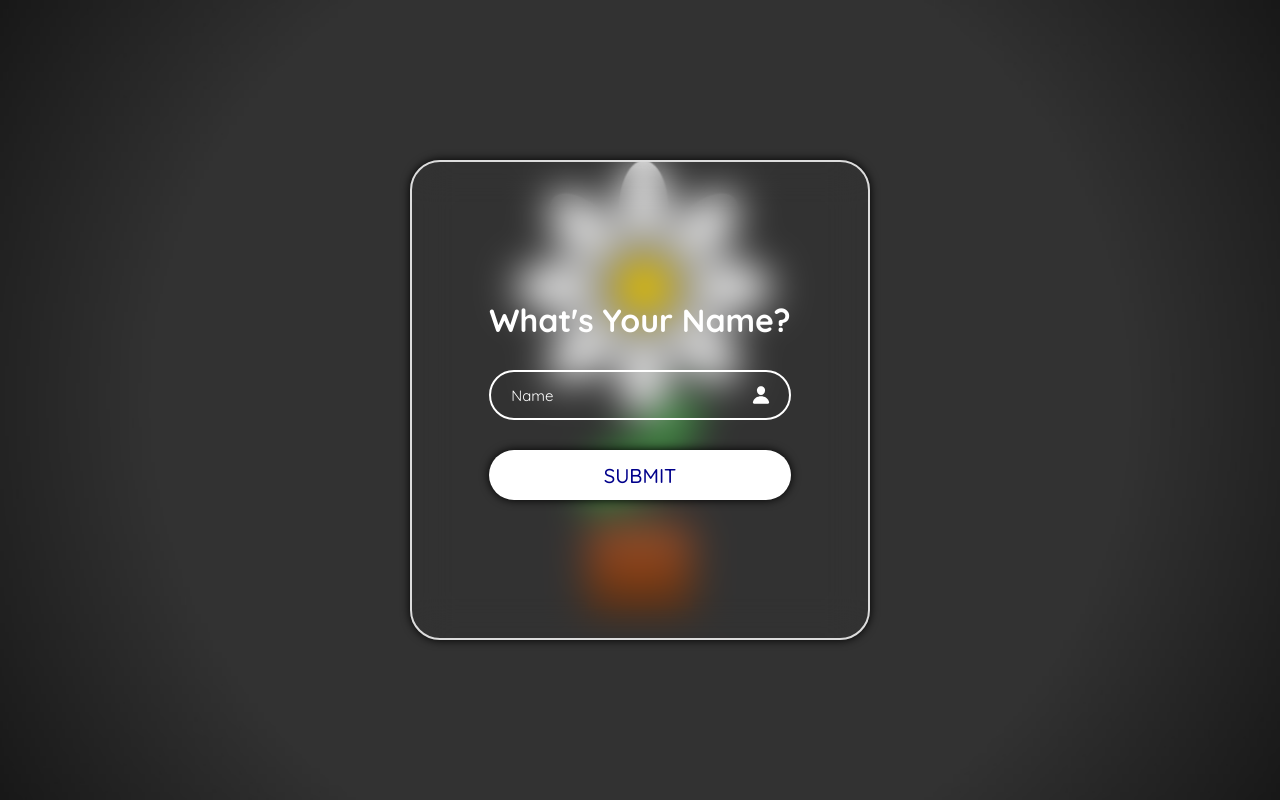
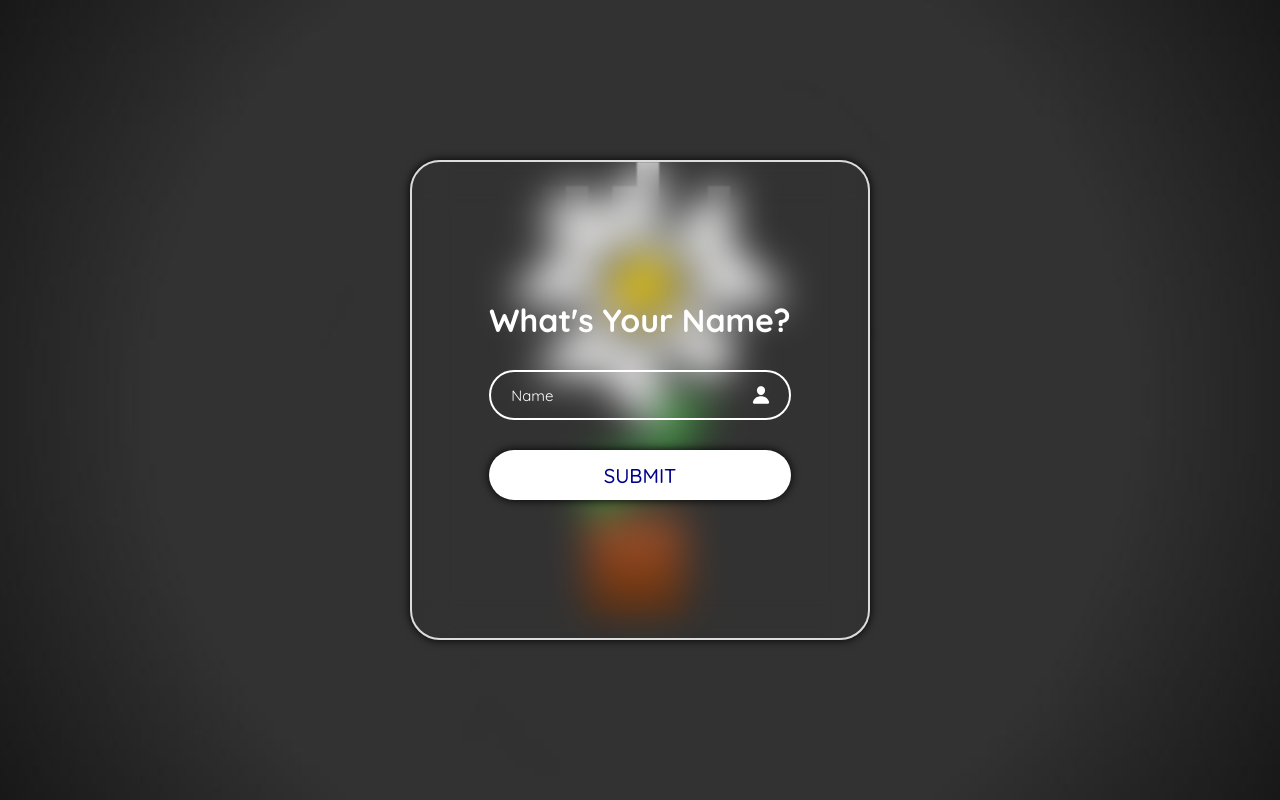
Before and after one commit to Max-31/Valentino, a plain HTML site: page index.html in a window 1280 px wide. Drawn offline with nearby package versions, Linux system fonts and the light colour scheme.

Commit message:
ft.: pic change

```diff
--- a/style.css
+++ b/style.css
@@ -11,7 +11,7 @@ body{
     justify-content: center;
     align-items: center;
     min-height: 100vh;
-    background: url('pic10.jpg');
+    background: url('pic1.jpg');
     background-repeat: no-repeat;
     background-size: cover;
     background-position: center;
```
Also changed, not shown: pic1.jpg (added), pic10.jpg (deleted).
